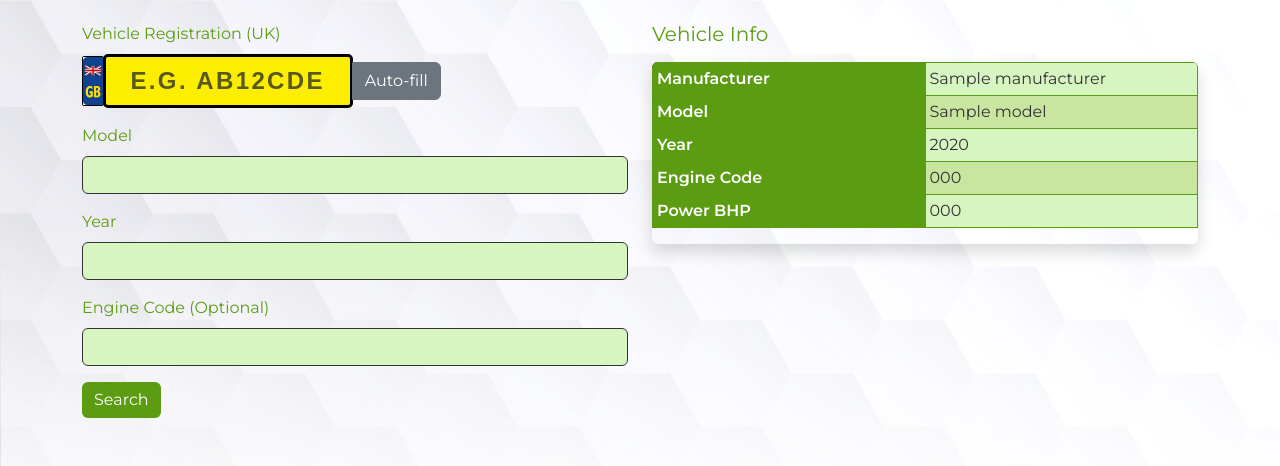
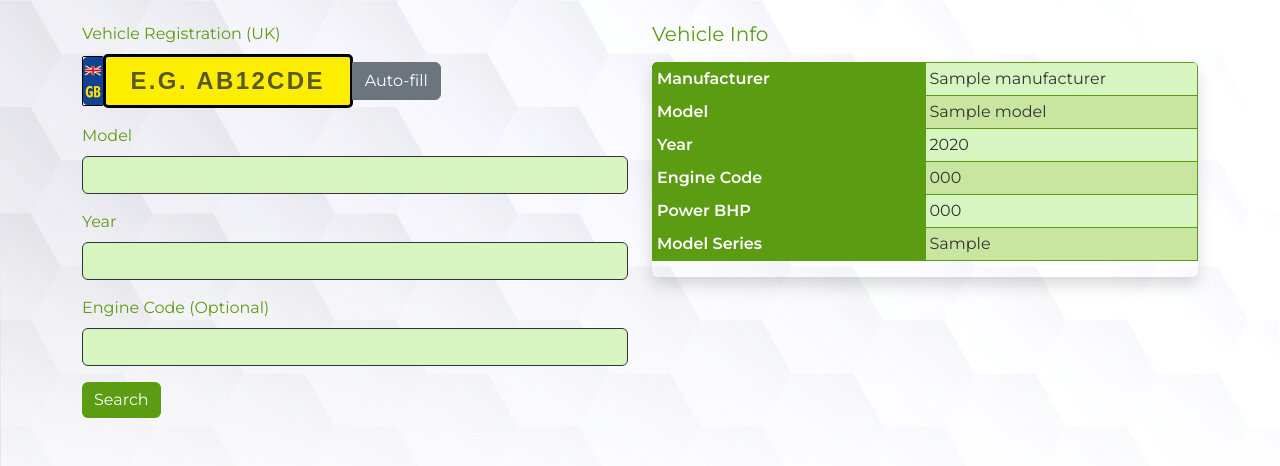
Before and after one commit to Silverlake-nacho/Silverlake-export, a Python web app: template templates/index.html in a window 1280 px wide. Shown: the part 266-732 px from the top of the page. Run offline with Jinja, Linux system fonts and the light colour scheme; the template is opened without the code that fills it: most values are stand-ins (such as "Sample title", 1, 10 or a date in 2020); some libraries are stand-ins or nearby versions.

Commit message:
Update index.html

```diff
--- a/templates/index.html
+++ b/templates/index.html
@@ -158,6 +158,7 @@
       <input type="hidden" name="vehicle_info_year" id="vehicle_info_year">
       <input type="hidden" name="vehicle_info_engine_code" id="vehicle_info_engine_code">
       <input type="hidden" name="vehicle_info_power_BHP" id="vehicle_info_power_BHP">
+      <input type="hidden" name="vehicle_info_model_series" id="vehicle_info_model_series">
 
       <button type="submit" class="btn btn-primary">Search</button>
     </div>
@@ -173,6 +174,7 @@
             <tr><th>Year</th><td>{{ vehicle_info.year }}</td></tr>
             <tr><th>Engine Code</th><td>{{ vehicle_info.engine_code }}</td></tr>
 	    <tr><th>Power BHP</th><td>{{ vehicle_info.power_BHP }}</td></tr>
+	    <tr><th>Model Series</th><td>{{ vehicle_info.model_series }}</td></tr>
           </tbody>
         </table>
       </div>
@@ -305,6 +307,7 @@ async function fetchVehicleData(source) {
             document.getElementById('vehicle_info_year').value = data.year || '';
             document.getElementById('vehicle_info_engine_code').value = data.engine_code || '';
 	    document.getElementById('vehicle_info_power_BHP').value = data.power_BHP || '';
+	    document.getElementById('vehicle_info_model_series').value = data.model_series || '';
 
             // Populate the DVLA info table
             const tableBody = document.getElementById("dvlaInfoBody");
```
